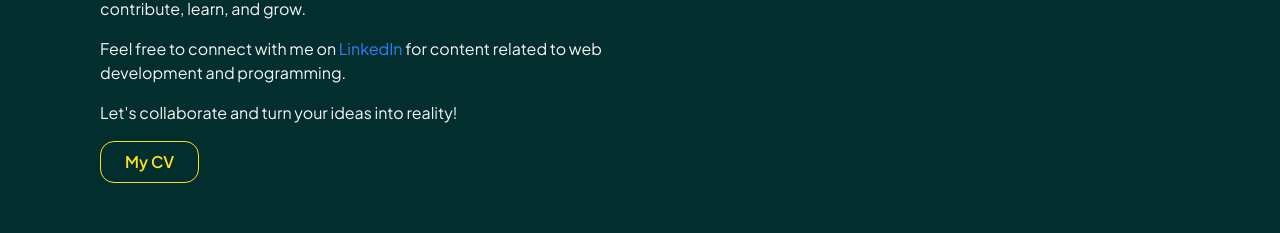
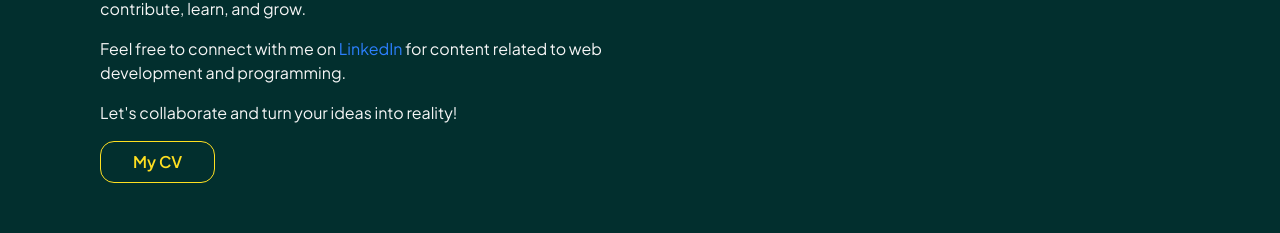
Before and after one commit to ardi0303/portfolio_ardisaputra, a React (Vite) app: page / in a window 1280 px wide. Shown: the part 1358-1591 px from the top of the page. Built offline with nearby package versions, Linux system fonts and the light colour scheme.

Commit message:
fix: adjust padding for CV button on About page for better responsiveness

```diff
--- a/src/pages/about.jsx
+++ b/src/pages/about.jsx
@@ -89,7 +89,7 @@ export default function About() {
                 );
               })}
             </div>
-            <button className="font-jakarta-sans dark-button rounded-xl px-6 py-2 text-xs font-semibold md:text-base">
+            <button className="font-jakarta-sans dark-button rounded-xl px-6 py-2 text-xs font-semibold md:px-8 md:py-2 md:text-base">
               <a
                 href="https://drive.google.com/file/d/1VegzE_5euBCLiUuTxFYxKqt9F17TS0Cn/"
                 target="_blank"
```
